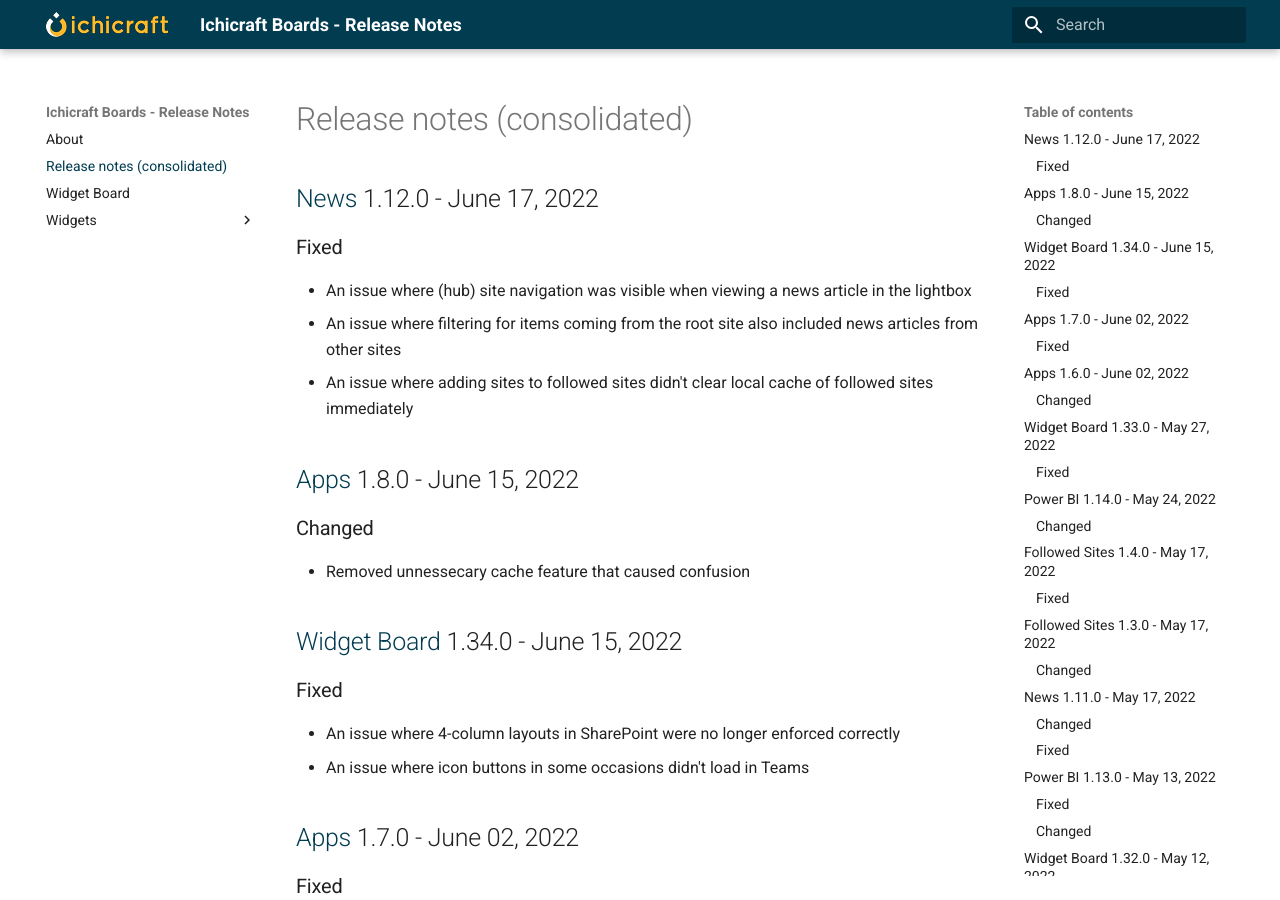
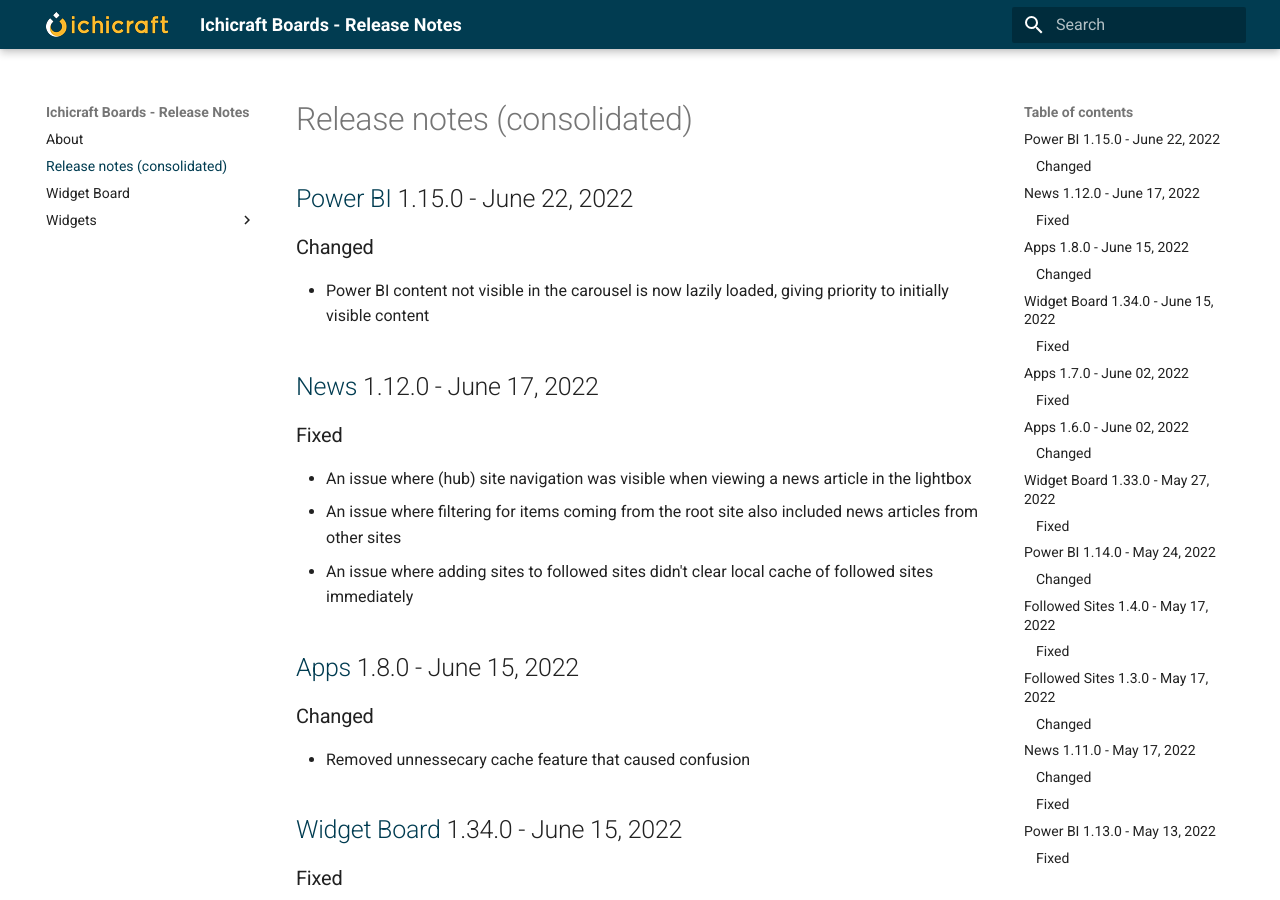
Before and after one commit to ichicraft/widgets-docs, an MkDocs documentation site: the page built from docs/Release-notes-(consolidated).md, in a window 1280 px wide and 900 px high. Built offline with MkDocs 1.6.1 and Material for MkDocs 9.7.7, drawn with Linux system fonts in a browser that asks for light colours.

Commit message:
Release notes updated by BuildService

```diff
--- a/docs/Release-notes-(consolidated).md
+++ b/docs/Release-notes-(consolidated).md
@@ -1,3 +1,8 @@
+## [Power BI](./Widgets/Power BI.md) 1.15.0 - June 22, 2022
+
+### Changed
+- Power BI content not visible in the carousel is now lazily loaded, giving priority to initially visible content
+
 ## [News](./Widgets/News.md) 1.12.0 - June 17, 2022
 
 ### Fixed
```
Also changed, not shown: docs/Widgets/Power BI.md (+5 -0 lines).
